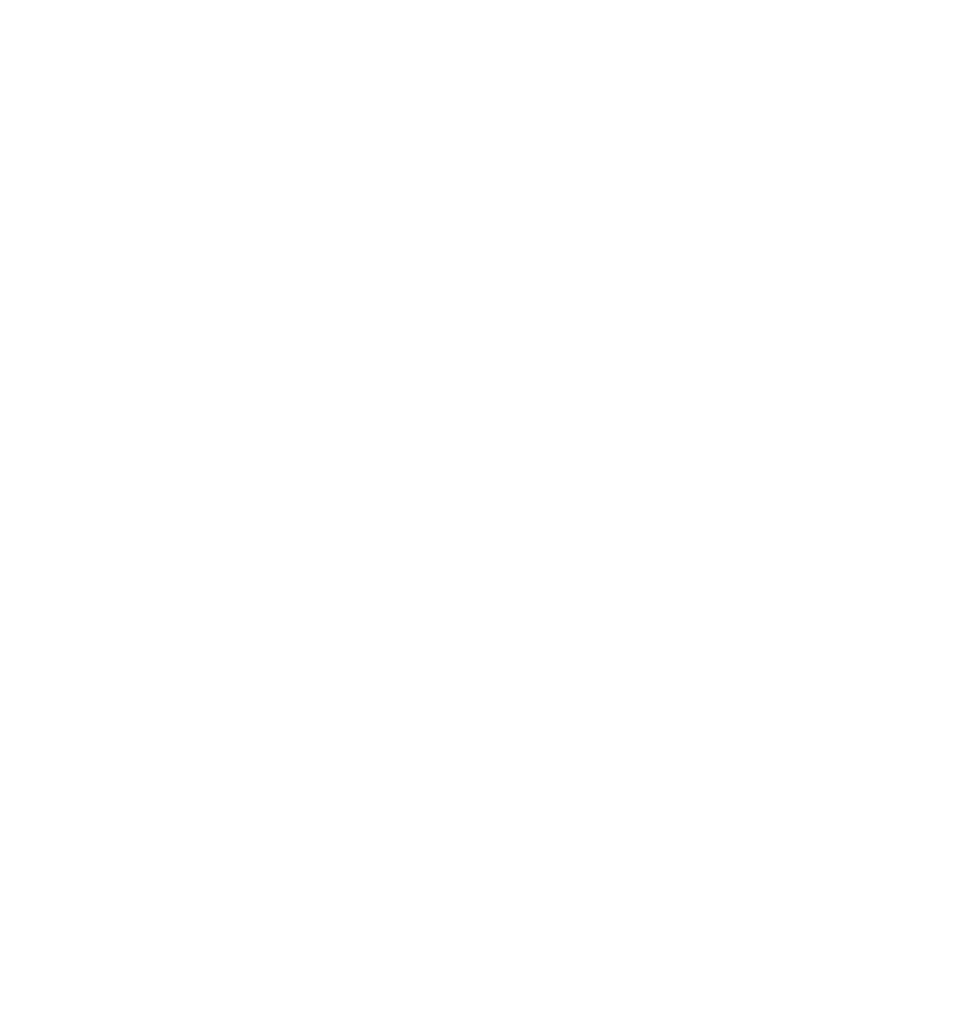
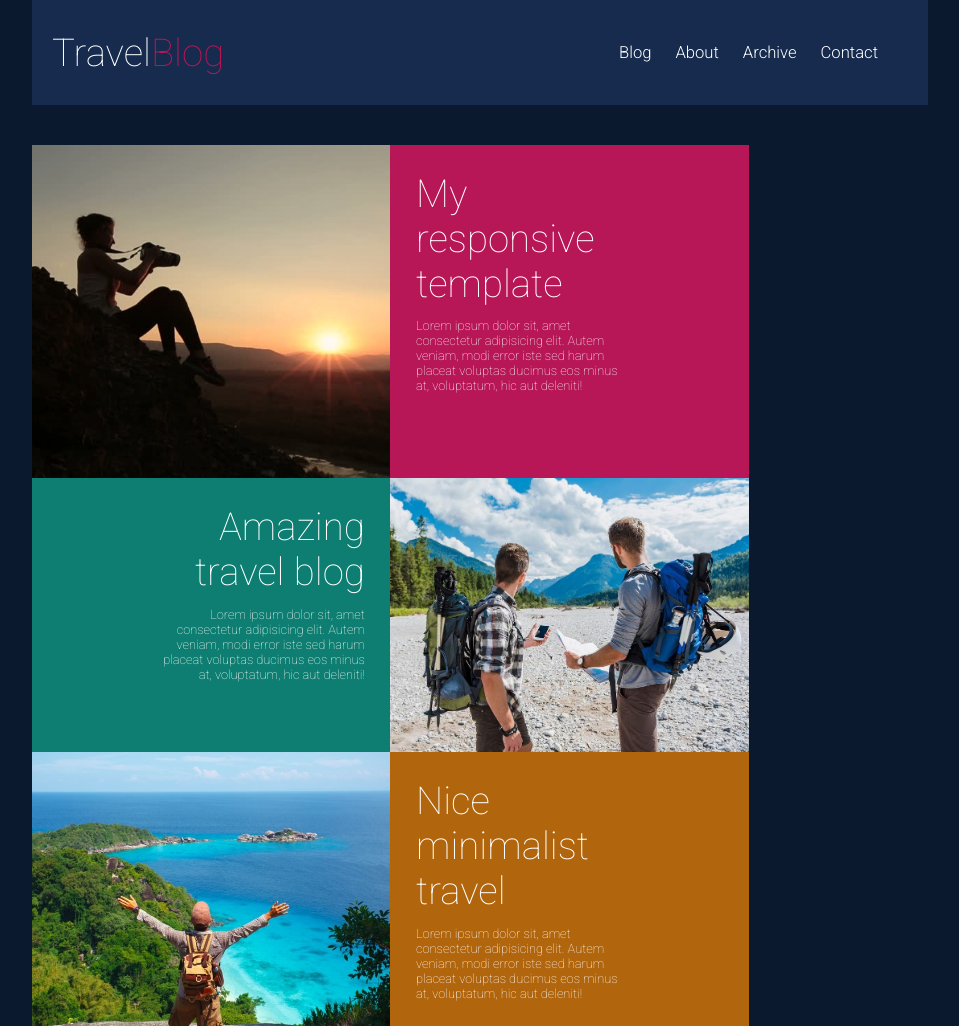
Before and after one commit to DEAMONTOOLS/JS, a plain HTML site: page homework5/index.html in a window 1280 px wide. Shown: the top 1026 px of the page, without its empty margins (160-1119 px from the left). Before the commit the page ends 800 px from the top, so only its background shows below. Drawn offline with Linux system fonts and the light colour scheme.

Commit message:
create: top navigation bar and main content of the page

```diff
--- a/homework5/css/styles.css
+++ b/homework5/css/styles.css
@@ -7,26 +7,100 @@
   --bg-color--header: #162b4d;
   --link: #fff;
   --link--hover: #b8b8b8;
-  --bg-footer-color: #162b4d;;
+  --bg-footer-color: #162b4d;
 }
 
 body {
   font-family: roboto;
+  background-color: #0b192f;
+  margin: 0;
 }
 .post-1 {
-	background: #B71757;
+  background: #b71757;
 }
 .post-2 {
-	background: #0D7E71;
+  background: #0d7e71;
 }
 .post-3 {
-	background: #b1660e;
+  background: #b1660e;
 }
 .post-4 {
-	background: #d12767;
+  background: #d12767;
 }
 .post-5 {
-	background: #2d95bb;
+  background: #2d95bb;
 }
 
 /* Your styles go here */
+
+@media (max-width: 1400px) {
+  .main_block {
+    margin: auto;
+    width: 70%;
+  }
+
+  /* site navigation block */
+  .top_container {
+    background-color: #162b4d;
+  }
+  .top_block {
+    color: white;
+    margin: 0 40px;
+    display: flex;
+    align-items: center;
+    justify-content: space-between;
+  }
+  .logo {
+    font-size: 3vw;
+    margin: 30px -20px;
+    font-weight: 100;
+  }
+  .logo span {
+    color: #b71757;
+  }
+  .nav a {
+    font-weight: 300;
+    color: white;
+    text-decoration: none;
+    margin: 0px 10px;
+    font-size: 1.3vw;
+  }
+
+  /* main content on site */
+  .main {
+    margin: 5vh 0;
+    max-width: 80%;
+  }
+  /* posts */
+  .postUnpair {
+    display: flex;
+  }
+  .postImg {
+    max-width: 50%;
+    width: auto;
+    height: auto;
+  }
+  .post_desc {
+    margin: 2vw 2vw;
+    max-width: 30%;
+    color: white;
+  }
+  .post_desc h1 {
+    margin: 0;
+    font-size: 3vw;
+    font-weight: 100;
+  }
+  .post_desc p {
+    margin: 1vw 0;
+    font-size: 1vw;
+    font-weight: 250;
+  }
+  .postPair {
+    display: flex;
+    text-align: end;
+    justify-content: flex-end;
+  }
+  .post-5 .post_desc {
+    max-width: 100%;
+  }
+}
--- a/homework5/index.html
+++ b/homework5/index.html
@@ -1,14 +1,89 @@
 <!DOCTYPE html>
 <html lang="en">
   <head>
-  <meta charset="UTF-8">
-  <meta name="viewport" content="width=device-width, initial-scale=1.0">
-  <meta http-equiv="X-UA-Compatible" content="ie=edge">
-  <link rel="stylesheet" href="css/styles.css">
-  <link href='https://fonts.googleapis.com/css?family=Roboto:400,100,300,700&subset=latin,latin-ext' rel='stylesheet' type='text/css'>
+    <meta charset="UTF-8" />
+    <meta name="viewport" content="width=device-width, initial-scale=1.0" />
+    <meta http-equiv="X-UA-Compatible" content="ie=edge" />
+    <link rel="stylesheet" href="css/styles.css" />
+    <link
+      href="https://fonts.googleapis.com/css?family=Roboto:400,100,300,700&subset=latin,latin-ext"
+      rel="stylesheet"
+      type="text/css"
+    />
     <title>Responsive</title>
   </head>
   <body>
     <!-- Your code goes here -->
+    <div class="main_block">
+      <!-- site navigation -->
+      <div class="top_container">
+        <div class="top_block">
+          <h1 class="logo">Travel<span>Blog</span></h1>
+          <nav class="nav">
+            <a class="nav_link" href="#">Blog</a>
+            <a class="nav_link" href="#">About</a>
+            <a class="nav_link" href="#">Archive</a>
+            <a class="nav_link" href="#">Contact</a>
+          </nav>
+        </div>
+      </div>
+      <!-- site content -->
+      <main class="main">
+        <div class="postUnpair post-1">
+          <img class="postImg" src="./img/post1.jpg" alt="post1" />
+          <div class="post_desc">
+            <h1>My responsive template</h1>
+            <p>
+              Lorem ipsum dolor sit, amet consectetur adipisicing elit. Autem
+              veniam, modi error iste sed harum placeat voluptas ducimus eos
+              minus at, voluptatum, hic aut deleniti!
+            </p>
+          </div>
+        </div>
+        <div class="postPair post-2">
+          <div class="post_desc">
+            <h1>Amazing travel blog</h1>
+            <p>
+              Lorem ipsum dolor sit, amet consectetur adipisicing elit. Autem
+              veniam, modi error iste sed harum placeat voluptas ducimus eos
+              minus at, voluptatum, hic aut deleniti!
+            </p>
+          </div>
+          <img class="postImg" src="./img/post2.jpg" alt="post2" />
+        </div>
+        <div class="postUnpair post-3">
+          <img class="postImg" src="./img/post3.jpg" alt="post3" />
+          <div class="post_desc">
+            <h1>Nice minimalist travel</h1>
+            <p>
+              Lorem ipsum dolor sit, amet consectetur adipisicing elit. Autem
+              veniam, modi error iste sed harum placeat voluptas ducimus eos
+              minus at, voluptatum, hic aut deleniti!
+            </p>
+          </div>
+        </div>
+        <div class="postPair post-4">
+          <div class="post_desc">
+            <h1>With amazing regions</h1>
+            <p>
+              Lorem ipsum dolor sit, amet consectetur adipisicing elit. Autem
+              veniam, modi error iste sed harum placeat voluptas ducimus eos
+              minus at, voluptatum, hic aut deleniti!
+            </p>
+          </div>
+          <img class="postImg" src="./img/post4.jpg" alt="post4" />
+        </div>
+        <div class="postUnpair post-5">
+          <div class="post_desc">
+            <h1>And again - it`s totally amazing</h1>
+            <p>
+              Lorem ipsum dolor sit, amet consectetur adipisicing elit. Autem
+              veniam, modi error iste sed harum placeat voluptas ducimus eos
+              minus at, voluptatum, hic aut deleniti!
+            </p>
+          </div>
+        </div>
+      </main>
+    </div>
   </body>
 </html>
```
Lines whose indentation alone changed are shown as unchanged.
